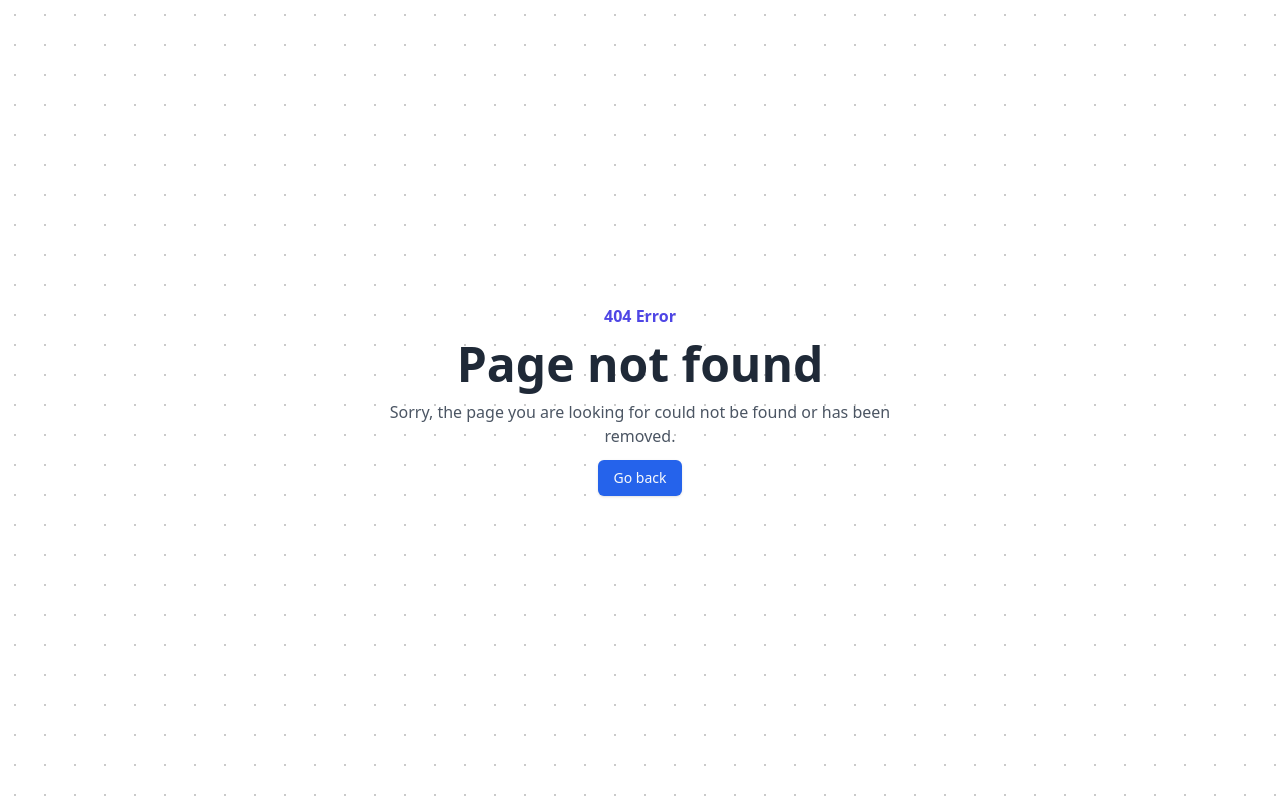
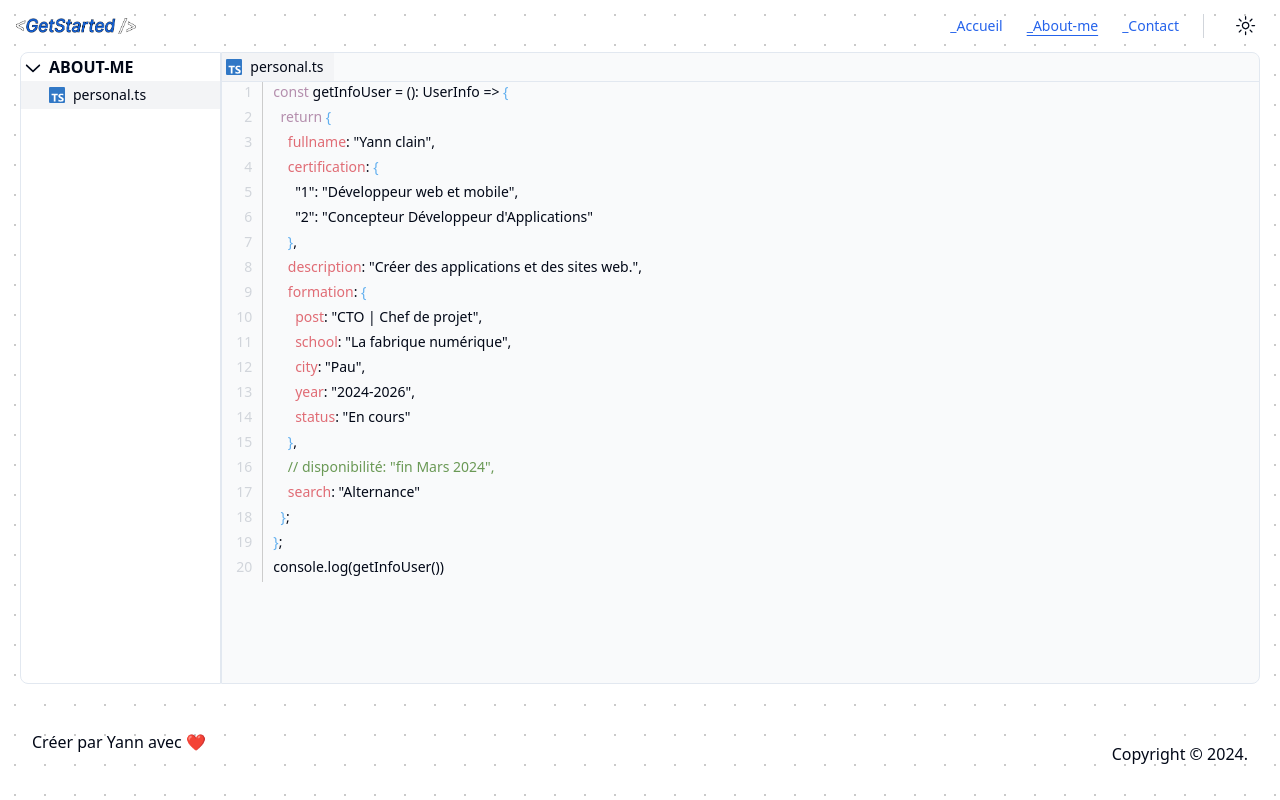
Before and after one commit to slayercode1/Portfolio, a React (Vite) app: page /about-me in a window 1280 px wide. Before the commit this address had no page. Built offline with nearby package versions, Linux system fonts and the light colour scheme.

Commit message:
feat: about me

```diff
--- /dev/null
+++ b/src/assets/style/codeEditor.css
@@ -0,0 +1,56 @@
+.line-numbers {
+  border-right: 1px solid #ccc;
+  padding-right: 10px;
+  margin-right: 10px;
+  user-select: none;
+  display: flex;
+  flex-direction: column;
+  align-items: flex-end;
+}
+
+.line-numbers div {
+  margin-bottom: 5px;
+}
+
+.line-content {
+  white-space: pre;
+}
+
+.code-line {
+  display: flex;
+
+}
+
+.line-number {
+  width: 30px;
+  text-align: right;
+}
+
+
+.keyword {
+  color: #b48ead;
+  /* Couleur des mots-clés */
+}
+
+.comment {
+  color: #6a9955;
+  /* Couleur des commentaires */
+}
+
+/* Styles pour les chaînes de caractères */
+.string {
+  color: #4ec9b0;
+  /* Couleur des chaînes de caractères */
+}
+
+/* Styles pour les crochets */
+.bracket {
+  color: #61afef;
+  /* Couleur des crochets */
+}
+
+/* Styles pour les clés */
+.key {
+  color: #e06c75;
+  /* Couleur des clés */
+}
--- /dev/null
+++ b/src/components/code-editor.tsx
@@ -0,0 +1,48 @@
+import '../assets/style/codeEditor.css';
+
+
+interface CodeEditorProps {
+  code: string;
+}
+
+export const CodeEditor: React.FC<CodeEditorProps> = ({ code }) => {
+  // Fonction pour formater le code avec la coloration syntaxique
+  const formatCode = (code: string) => {
+    // Définir les mots-clés
+    const keywords = [
+      'interface', 'const', 'let', 'var', 'import', 'export', 'return', 'from', 'default'
+    ];
+
+    // Ajouter des styles aux mots-clés
+    keywords.forEach(keyword => {
+      code = code.replace(new RegExp(`\\b${keyword}\\b`, 'g'), `<span class="keyword">${keyword}</span>`);
+    });
+
+    // Ajouter des styles aux commentaires
+    code = code.replace(/\/\/(.*)/g, '<span class="comment">//$1</span>');
+
+
+    // Ajouter des styles aux crochets
+    code = code.replace(/(\{|\})/g, '<span class="bracket">$1</span>');
+
+    // Ajouter des styles aux clés
+    code = code.replace(/(\b\w+\b)(?=\s*?:)/g, '<span class="key">$1</span>');
+    return code;
+  };
+
+  // Split the code into lines and remove empty lines
+  const lines = code.split('\n').filter(line => line.trim() !== '');
+  return (
+
+    <div className="code-content text-xs md:text-sm">
+      {lines.map((line, index) => (
+        <div key={index} className="code-line">
+          <div className="line-numbers">
+            <div className="line-number text-gray-300">{index + 1}</div>
+          </div>
+          <div className="line-content" dangerouslySetInnerHTML={{ __html: formatCode(line) }} />
+        </div>
+      ))}
+    </div>
+  );
+};
--- a/src/components/nav.tsx
+++ b/src/components/nav.tsx
@@ -20,8 +20,9 @@ export const NavigationBar = () => {
   const pathname = window.location.pathname
 
   const navigation = [
-    { title: "Accueil", path: "/" },
-    { title: "Contact", path: "/contact" },
+    { title: "_Accueil", path: "/" },
+    { title: "_About-me", path: "/about-me" },
+    { title: "_Contact", path: "/contact" },
   ]
 
   return (
--- /dev/null
+++ b/src/pages/about-me.tsx
@@ -0,0 +1,58 @@
+import { ChevronDownIcon, Cross2Icon } from '@radix-ui/react-icons'
+import ts from '../assets/img/typescript-icon.svg'
+import { CodeEditor } from '@/components/code-editor';
+
+export const AboutMe = () => {
+  const code = `
+const getInfoUser = (): UserInfo => {
+  return {
+    fullname: "Yann clain",
+    certification: {
+      "1": "Développeur web et mobile",
+      "2": "Concepteur Développeur d'Applications"
+    },
+    description: "Créer des applications et des sites web.",
+    formation: {
+      post: "CTO | Chef de projet",
+      school: "La fabrique numérique",
+      city: "Pau",
+      year: "2024-2026",
+      status: "En cours"
+    },
+    // disponibilité: "fin Mars 2024",
+    search: "Alternance"
+  };
+};
+
+console.log(getInfoUser())
+`;
+
+  return (
+    <div className='flex px-5 pt-16 md:pt-0 fade-out'>
+      <div className=" h-[calc(100vh-10.5rem)] w-60 border hidden md:block rounded-l-lg bg-background">
+        <div className='flex gap-1 items-center h-7 '>
+          <ChevronDownIcon width={24} height={24} />
+          <h1 className='font-bold'>ABOUT-ME</h1>
+        </div>
+        <div className="flex items-center gap-2 cursor-pointer bg-gray-100 dark:text-black p-1 pl-7">
+          <img src={ts} alt="logo of typescript" width={16} height={16} />
+          <p className='text-sm'>personal.ts</p>
+        </div>
+      </div>
+      <div className='border w-full bg-gray-50 dark:bg-gray-600 h-[calc(100vh-14rem)] md:h-auto md:rounded-r-lg rounded-lg md:rounded-none'>
+        <div className='border-b'>
+          <div className='w-28 flex items-center bg-gray-100 h-7 hover:bg-gray-200 dark:bg-gray-700 cursor-pointer group'>
+            <div className="flex items-center gap-2  p-1">
+              <img src={ts} alt="logo of typescript" width={16} height={16} />
+              <p className='text-sm'>personal.ts</p>
+            </div>
+            <Cross2Icon className='group-hover:block hidden' width={16} height={16} />
+          </div>
+        </div>
+        <div className='cursor-text'>
+          <CodeEditor code={code} />
+        </div>
+      </div>
+    </div>
+  )
+}
--- a/src/pages/root.tsx
+++ b/src/pages/root.tsx
@@ -6,6 +6,7 @@ import { Error404 } from "./error/404Error"
 import { ThemeProvider } from "@/hooks/themeProvider"
 import { useEffect, useState } from "react"
 import { Preloader } from "./preloader"
+import { AboutMe } from "./about-me"
 
 
 const RootApp = () => {
@@ -30,6 +31,10 @@ const RootApp = () => {
           path: "contact",
           element: <Contact />,
         },
+        {
+          path: 'about-me',
+          element: <AboutMe />
+        }
       ]
     },
   ])
```
